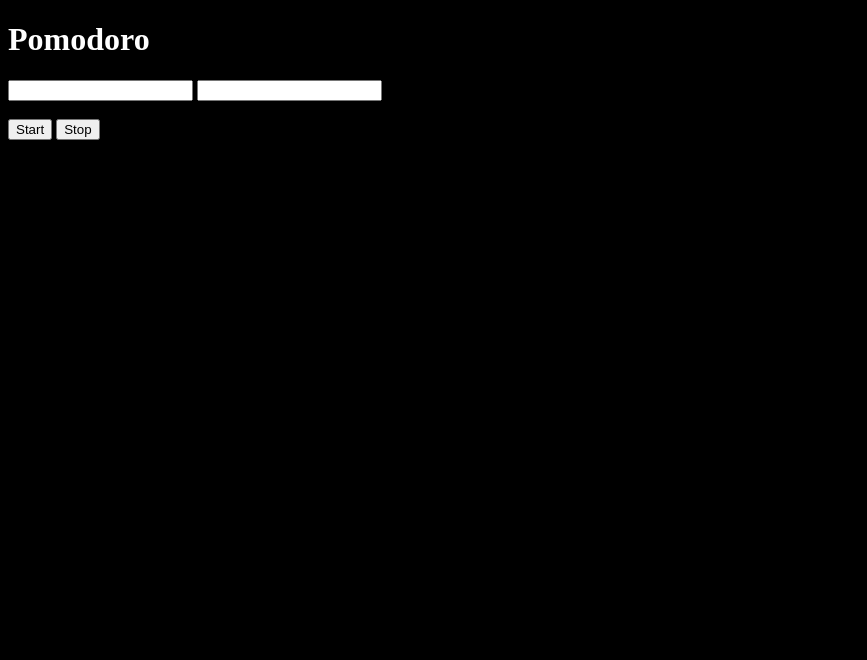
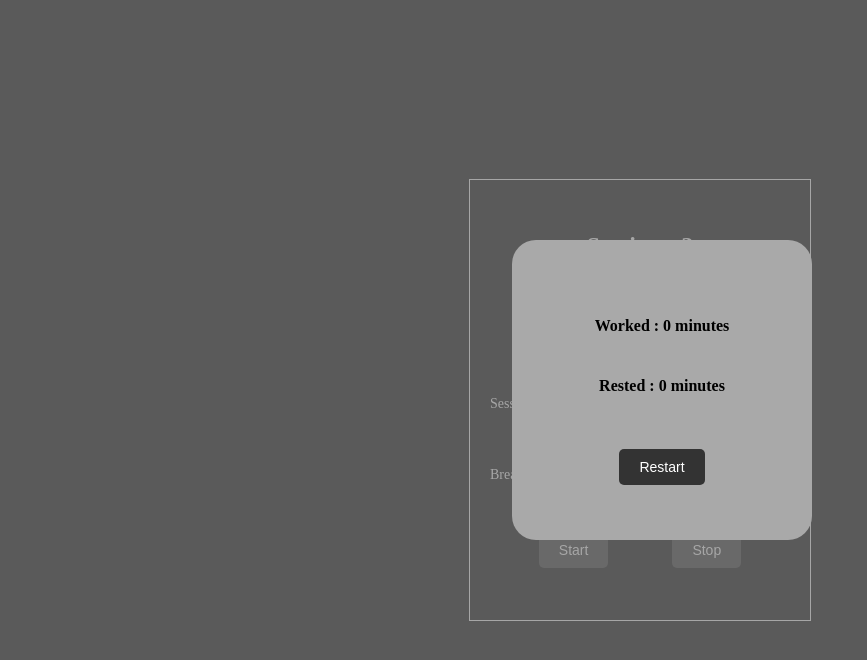
Before and after one commit to Parvsharma04/pomodoro, a plain HTML site: page index.html in a window 1280 px wide. Both pictures are taken after a click on the button "Start". Shown: the whole page, without its empty margins (0-867 px from the left). Drawn offline with Linux system fonts and the light colour scheme.

Commit message:
Add pop-up

```diff
--- a/index.html
+++ b/index.html
@@ -7,13 +7,23 @@
     <link rel="stylesheet" href="style.css">
   </head>
   <body>
-    <h1>Pomodoro</h1>
-    <h2 id="display"></h2>
-    <input type="text" id="session">
-    <input type="text" id="break"><br><br>
-    <button id="start">Start</button>
-    <button id="stop">Stop</button>
-    <script src="script.js"></script>
+    <div class="container">
+      <h1>Pomodoro</h1>
+      <h2 id="display"></h2>
+      <div class="input-group">
+        <label for="session">Session :</label>
+        <input type="text" id="session" required>
+      </div>
+      <div class="input-group">
+        <label for="break">Break :</label>
+        <input type="text" id="break" required>
+      </div>
+      <div class="btns">
+        <button id="start">Start</button>
+        <button id="stop">Stop</button>
+      </div>
+    </div>
+      <script src="script.js"></script>
   </body>
   </body>
 </html>
--- a/script.js
+++ b/script.js
@@ -1,6 +1,8 @@
 let session = document.getElementById("session");
 let offTime = document.getElementById("break");
 let state = document.querySelector("h1");
+let root = document.querySelector("body");
+
 let startBtn = document.getElementById("start");
 let stopBtn = document.getElementById("stop");
 
@@ -12,14 +14,12 @@ stopBtn.addEventListener("click", stopTimer);
 let timeInSec;
 let isFocused = true;
 let intervalId;
-let sessionCount = 1;
-let breakCount = 1;
+let sessionCount = 0;
+let breakCount = 0;
 
 function startTimer() {
-  if (isFocused)
-    state.innerText = "Session - " + sessionCount++;
-  else
-    state.innerText = "Break - " + breakCount++;
+  if (isFocused) state.innerText = "Session - " + ++sessionCount;
+  else state.innerText = "Break - " + ++breakCount;
 
   timeInSec = (isFocused ? session.value : offTime.value) * 60;
   intervalId = setInterval(() => {
@@ -43,9 +43,30 @@ function showTime(time) {
 function stopTimer() {
   clearInterval(intervalId);
 
-  showPopUp()
+  showPopUp();
 }
 
+let results = document.createElement("div");
+let div = document.createElement("div");
+div.className = "blur";
+results.className = "result";
+function showPopUp() {
+  results.innerHTML = `<h4>Worked : ${
+    sessionCount * session.value
+  } minutes</h4> <h4>Rested : ${
+    breakCount * offTime.value
+  } minutes</h4><button id="restart">Restart</button>`;
+  root.append(results);
+  let restart = document.querySelector("#restart");
+  restart.addEventListener("click", removeBox);
+  root.append(div);
+}
 
-
-function popUp()
+function removeBox() {
+  results.remove();
+  div.remove();
+  display.innerText = ""
+  session.value = ""
+  offTime.value = ""
+  state.innerText = "Pomodoro"
+}
--- a/style.css
+++ b/style.css
@@ -1,4 +1,178 @@
-body{
+body {
   background-color: black;
   color: white;
+  display: flex;
+  justify-content: center;
+  align-items: center;
+  height: 100vh;
 }
+
+.result {
+  width: 300px;
+  height: 300px;
+  border-radius: 1.5rem;
+  background-color: darkgray;
+  color: black;
+  position: fixed;
+  top: 30%;
+  left: 40%;
+  display: flex;
+  flex-direction: column;
+  justify-content: center;
+  align-items: center;
+  z-index: 2;
+}
+
+#restart{
+  margin-top: 2rem;
+}
+
+.blur {
+  background-color: gray;
+  opacity: 0.7;
+  position: fixed;
+  top: 0;
+  left: 0;
+  height: 100%;
+  width: 100%;
+  z-index: 1;
+}
+
+/*
+.container{
+  display: flex;
+  border: 1px solid white;
+  width: 300px;
+  height: 500px;
+  flex-direction: column;
+  justify-content: space-evenly;
+  align-items: center;
+}
+
+input{
+  display: inline;
+  width: 50%;
+}
+label{
+  display: inline;
+}
+
+h1{
+  margin-top: 0;
+}
+.container {
+  display: flex;
+  border: 1px solid white;
+  width: 300px;
+  height: 500px;
+  flex-direction: column;
+  justify-content: space-evenly;
+  align-items: center;
+} */
+body {
+  background-color: black;
+  color: white;
+  display: flex;
+  justify-content: center;
+  align-items: center;
+  height: 100vh;
+  margin: 0;
+}
+
+.container {
+  display: flex;
+  border: 1px solid white;
+  width: 300px;
+  height: 400px;
+  flex-direction: column;
+  justify-content: space-evenly;
+  align-items: center;
+  padding: 20px;
+}
+
+label,
+input {
+  margin-bottom: 10px;
+}
+
+label {
+  display: flex;
+  align-items: center;
+  width: 100%;
+  font-size: 14px;
+}
+
+input {
+  width: calc(100% - 100px); /* Adjusted to fit the container */
+  padding: 5px;
+}
+
+.container .input-group {
+  display: flex;
+  align-items: center;
+  width: 100%;
+}
+
+.container .input-group label {
+  flex: 1;
+}
+
+.container .input-group input {
+  flex: 2;
+}
+
+h1 {
+  margin: 0;
+  font-size: 24px;
+}
+
+.btns {
+  display: flex;
+  gap: 4rem; /* Space between buttons */
+}
+
+button {
+  padding: 10px 20px;
+  font-size: 14px;
+  cursor: pointer;
+  background-color: #333;
+  color: white;
+  border: none;
+  border-radius: 5px;
+  transition: background-color 0.3s;
+}
+
+button:hover {
+  background-color: #555;
+}
+
+.result {
+  width: 300px;
+  height: 300px;
+  border-radius: 1.5rem;
+  background-color: darkgray;
+  color: black;
+  position: fixed;
+  top: 30%;
+  left: 40%;
+  display: flex;
+  flex-direction: column;
+  justify-content: center;
+  align-items: center;
+  z-index: 2;
+}
+
+#restart {
+  margin-top: 2rem;
+}
+
+.blur {
+  background-color: gray;
+  opacity: 0.7;
+  position: fixed;
+  top: 0;
+  left: 0;
+  height: 100%;
+  width: 100%;
+  z-index: 1;
+}
```
